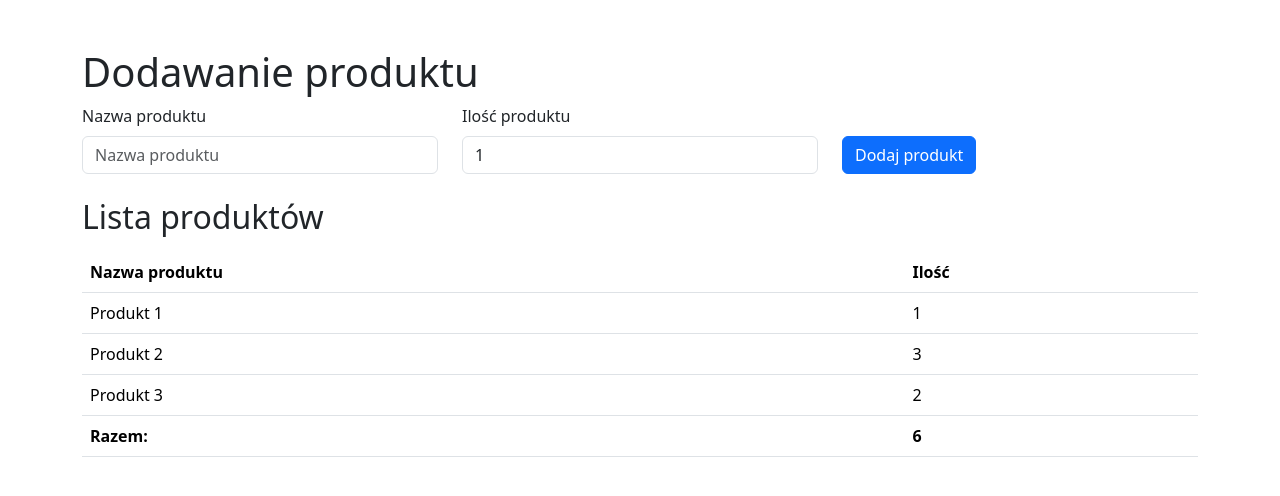
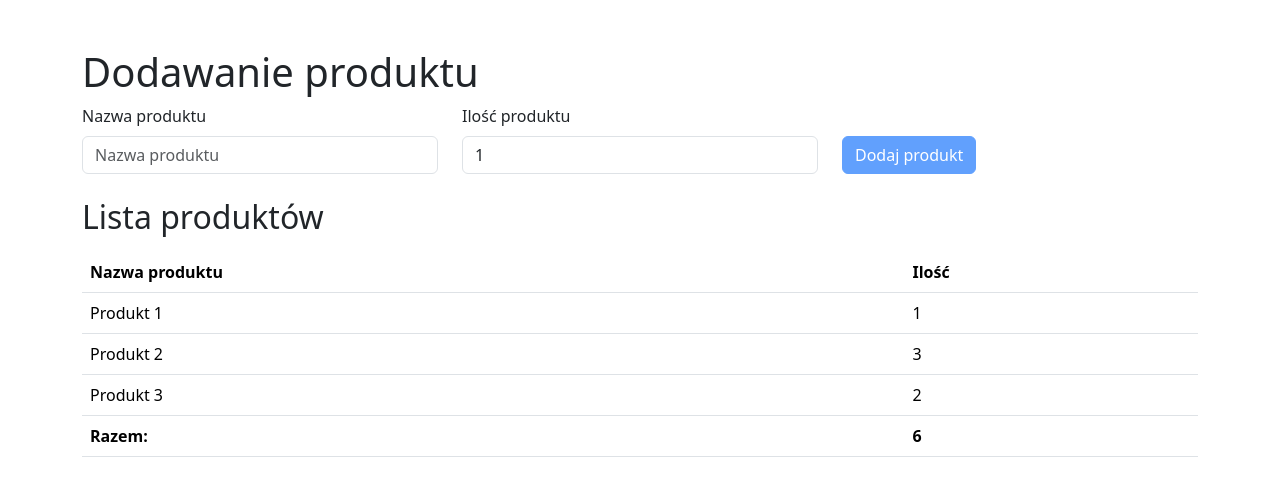
Before and after one commit to kbaraniecki90/mediaexpert-zadanie-krzysztof-baraniecki, a Vue app: page / in a window 1280 px wide. Shown: the top 496 px of the page. Built offline with nearby package versions, Linux system fonts and the light colour scheme; the HTML template or start-up script is replaced by a standard one.

Commit message:
add disabled state handling in AddProduct component

```diff
--- a/src/components/AddProduct.vue
+++ b/src/components/AddProduct.vue
@@ -24,8 +24,15 @@
             required
           />
         </div>
+
         <div class="col">
-          <button type="submit" class="btn btn-primary">Dodaj produkt</button>
+          <button
+            type="submit"
+            class="btn btn-primary"
+            :disabled="isButtonDisabled"
+          >
+            Dodaj produkt
+          </button>
         </div>
       </div>
     </form>
@@ -33,7 +40,7 @@
 </template>
 
 <script lang="ts">
-import { defineComponent, ref } from "vue";
+import { defineComponent } from "vue";
 import Input from "./Input.vue";
 
 export default defineComponent({
@@ -46,9 +53,14 @@ export default defineComponent({
       productQuantity: 1,
     };
   },
+  computed: {
+    isButtonDisabled(): boolean {
+      return this.productName.length < 3;
+    },
+  },
   methods: {
     addProduct() {
-      if (this.productName.length < 3) return;
+      if (this.isButtonDisabled) return;
 
       const product = {
         name: this.productName,
```
